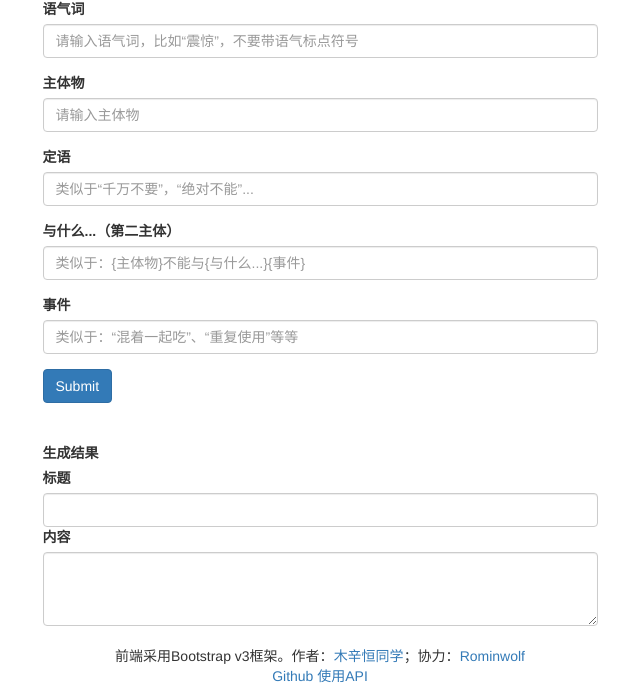
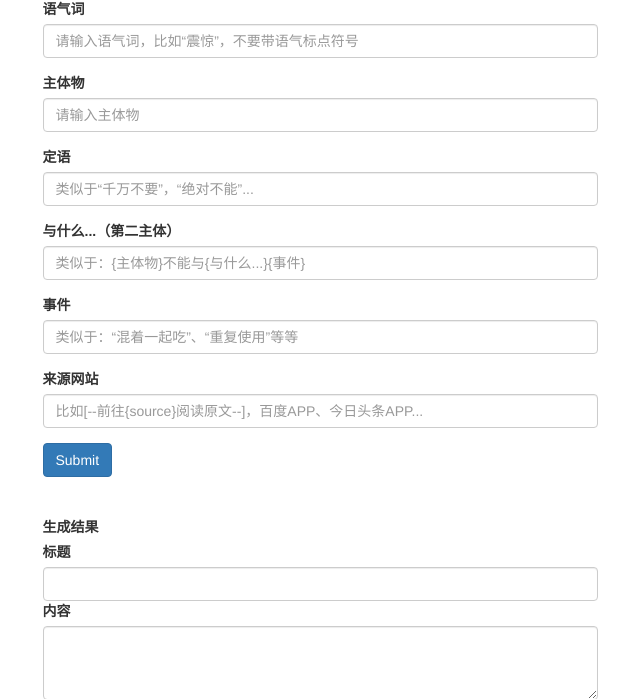
Before and after one commit to IveTian/yingxiaohao, a PHP site: page / in a window 1280 px wide. Shown: the part 129-828 px from the top of the page, without its empty margins (320-960 px from the left). Run offline with PHP 8.4, Linux system fonts and the light colour scheme; data that the repository does not hold is empty.

Commit message:
✨新增了“来源网站”内容；🔎优化了代码结构。

```diff
--- a/index.php
+++ b/index.php
@@ -58,9 +58,12 @@
                 <div class="form-group">
                     <label for="event">事件</label>
                     <input type="text" class="form-control" name="event" id="event" placeholder="类似于：“混着一起吃”、“重复使用”等等">
-
                 </div>
-				<input type="submit" class="btn btn-primary" onClick="window.location.href='index.php'"></button>
+                <div class="form-group">
+                    <label for="source">来源网站</label>
+                    <input type="text" class="form-control" name="source" id="source" placeholder="比如[--前往{source}阅读原文--]，百度APP、今日头条APP...">
+                </div>
+				<input type="submit" class="btn btn-primary" onClick="window.location.href='index.php'">
             </form>
             <?php
             if ($_POST['mood'] == ""){
@@ -78,16 +81,22 @@
                             if ($_POST['adj'] == ""){
                                 echo "<script language='javascript'>;alert('请确认所有输入框不为空！');</script>";
                             }else{
+                                if ($_POST['source'] == ""){
+                                    echo "<script language='javascript'>;alert('请确认所有输入框不为空！');</script>";
+                                }else{
                                     if(isset($_POST['mood'])){
                                         $mood = $_POST['mood'];
                                         $mainThing = $_POST['mainThing'];
                                         $event = $_POST['event'];
                                         $withWhat = $_POST['withWhat'];
                                         $adj = $_POST['adj'];
+                                        $source = $_POST['source'];
+                                        $sourceContent = '[--前往' . $source . '阅读全文--]';
                                         $contentTitle = $mood . '！' . $mainThing . $adj .  '和' . $withWhat . $event . '！' . "原因竟然是...";
-                                    $content = $mainThing . '为什么不能与' . $withWhat . $event . '，' . '这究竟是怎么回事呢？' . $mainThing . '相信大家很熟悉吧，但是不能与' . $withWhat . $event . '是怎么回事呢？下面就让小编带着大家一起去了解吧。\n' . $mainThing . '不能与' . $withWhat . $event . '，其实就是' . $mainThing . '不能与' . $withWhat . $event . '。大家可能会感到很惊讶，' . $mainThing . '为什么' . $adj . '与' . $withWhat . $event . '。\n' . '这些就是' . $mainThing . '为什么' . $adj . '与' . $withWhat . $event . '的全部内容了。大家有什么想法呢，欢迎在评论区里与小编留言互动哦~我们下期再见！';
+                                        $content = $mainThing . '为什么不能与' . $withWhat . $event . '，' . '这究竟是怎么回事呢？' . $mainThing . '相信大家很熟悉吧，但是不能与' . $withWhat . $event . '是怎么回事呢？下面就让小编带着大家一起去了解吧。\n' . $mainThing . '不能与' . $withWhat . $event . '，其实就是' . $mainThing . '不能与' . $withWhat . $event . '。大家可能会感到很惊讶，' . $mainThing . '为什么' . $adj . '与' . $withWhat . $event . '。\n' . $sourceContent . '\n' . '这些就是' . $mainThing . '为什么' . $adj . '与' . $withWhat . $event . '的全部内容了。大家有什么想法呢，欢迎在评论区里与小编留言互动哦~我们下期再见！';
                                         //echo $contentTitle . "<br>" . $content;
                                         echo "<script>window.onload = function(){document.getElementById('resultTitle').value=\"$contentTitle\";document.getElementById('resultContent').value=\"$content\";};</script>";
+                                    }
                                 }
                            }
                         }
@@ -112,12 +121,9 @@
 <a href="https://github.com/IveTian/yingxiaohao" target="_blank">Github</a> <a href="https://api.tzih.top/yxhapi/index.php">使用API</a>
 </footer>
    </div>
-
-
     <!-- jQuery (Bootstrap 的所有 JavaScript 插件都依赖 jQuery，所以必须放在前边) -->
     <script src="https://cdn.jsdelivr.net/npm/jquery@1.12.4/dist/jquery.min.js"></script>
     <!-- 加载 Bootstrap 的所有 JavaScript 插件。你也可以根据需要只加载单个插件。 -->
     <script src="https://cdn.jsdelivr.net/npm/bootstrap@3.3.7/dist/js/bootstrap.min.js"></script>
-
   </body>
 </html>
```
Lines whose indentation alone changed are shown as unchanged.
